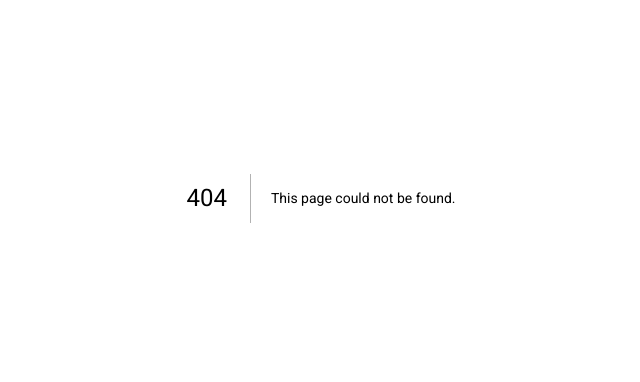
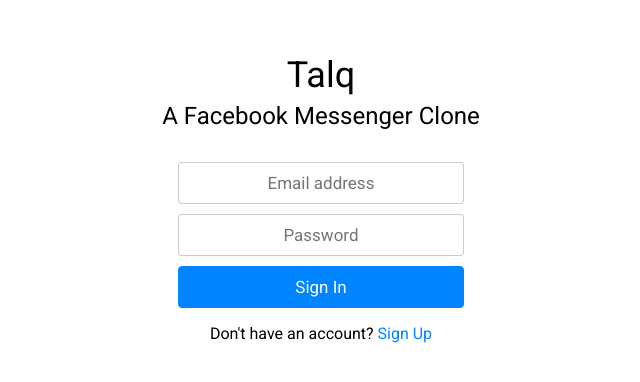
Before and after one commit to joealden/talq-api, a Next.js app in the folder client/: page /signin in a window 1280 px wide. Before the commit this address had no page. Shown: the part 202-584 px from the top of the page, without its empty margins (319-959 px from the left). Built offline with nearby package versions, Linux system fonts and the light colour scheme.

Commit message:
Implement dumb signup and signin pages

```diff
--- /dev/null
+++ b/client/components/account.js
@@ -0,0 +1,86 @@
+import React from "react";
+import styled from "styled-components";
+import constants from "../utils/constants";
+
+export const AccountPageHeader = () => (
+  <React.Fragment>
+    <h1>Talq</h1>
+    <h2>A Facebook Messenger Clone</h2>
+  </React.Fragment>
+);
+
+export const AccountPageWrapper = ({ children }) => (
+  <Main>
+    <AccountPageWrapperInternal>{children}</AccountPageWrapperInternal>
+  </Main>
+);
+
+const Main = styled.main`
+  display: flex;
+  height: 100vh;
+  justify-content: center;
+  align-items: center;
+`;
+
+const AccountPageWrapperInternal = styled.div`
+  text-align: center;
+
+  h1 {
+    margin-bottom: 6px;
+    font-size: 36px;
+  }
+
+  h2 {
+    margin-bottom: 32px;
+  }
+
+  form {
+    display: flex;
+    flex-direction: column;
+    align-items: center;
+
+    input,
+    button {
+      border-radius: 4px;
+      font-size: 17px;
+      width: 286px;
+      height: 42px;
+    }
+
+    input {
+      padding: 0 16px;
+      border: ${constants.borderVertical};
+      margin-bottom: 10px;
+      text-align: center;
+
+      &:focus {
+        border: 1px solid #0084ff;
+      }
+    }
+
+    button {
+      border: 1px solid #0084ff;
+      background-color: ${constants.color};
+      color: white;
+      font-weight: normal;
+      cursor: pointer;
+      margin-bottom: 16px;
+
+      &:focus {
+        box-shadow: 0 0 1px 2px rgba(88, 144, 255, 0.75),
+          0 1px 1px rgba(0, 0, 0, 0.15);
+      }
+
+      &:active {
+        opacity: 0.3;
+      }
+    }
+
+    span {
+      a {
+        text-decoration: none;
+        color: ${constants.color};
+      }
+    }
+  }
+`;
--- a/client/pages/_app.js
+++ b/client/pages/_app.js
@@ -10,6 +10,10 @@
     padding: 0;
     box-sizing: border-box;
     font-family: 'Roboto', sans-serif;
+  }
+
+  h1, h2, h3, h4, h5, h6 {
+    font-weight: normal;
   }
 
   body {
--- a/client/pages/login.js
+++ /dev/null
@@ -1,5 +0,0 @@
-import React from "react";
-
-const LoginPage = () => <div>Login Page</div>;
-
-export default LoginPage;
--- /dev/null
+++ b/client/pages/signin.js
@@ -0,0 +1,22 @@
+import React from "react";
+import Link from "next/link";
+import { AccountPageHeader, AccountPageWrapper } from "../components/account";
+
+const SigninPage = () => (
+  <AccountPageWrapper>
+    <AccountPageHeader />
+    <form>
+      <input type="email" placeholder="Email address" autoComplete="off" />
+      <input type="password" placeholder="Password" autoComplete="off" />
+      <button>Sign In</button>
+      <span>
+        Don't have an account?{" "}
+        <Link href="/signup">
+          <a>Sign Up</a>
+        </Link>
+      </span>
+    </form>
+  </AccountPageWrapper>
+);
+
+export default SigninPage;
```
Also changed, not shown: client/pages/signup.js (+25 -1 lines), 1 other file (tests, documents, lock files or other folders).
